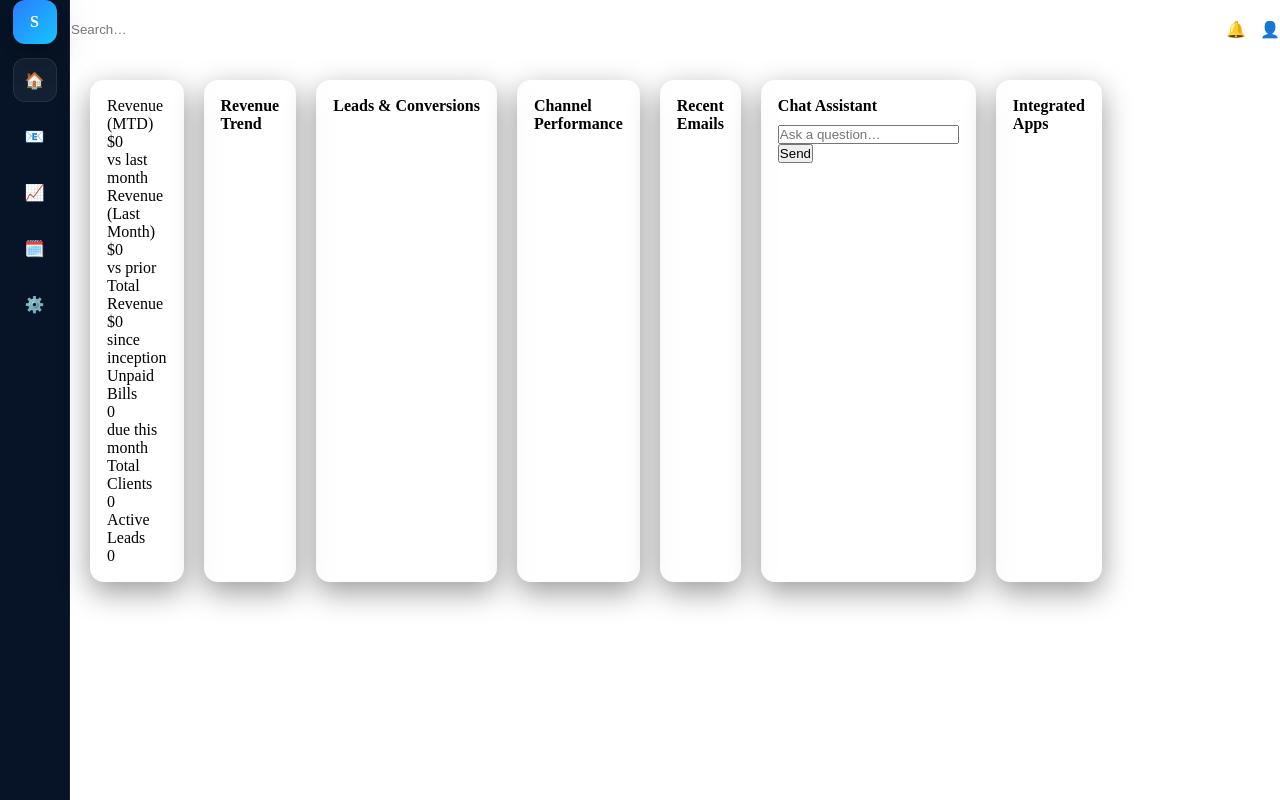
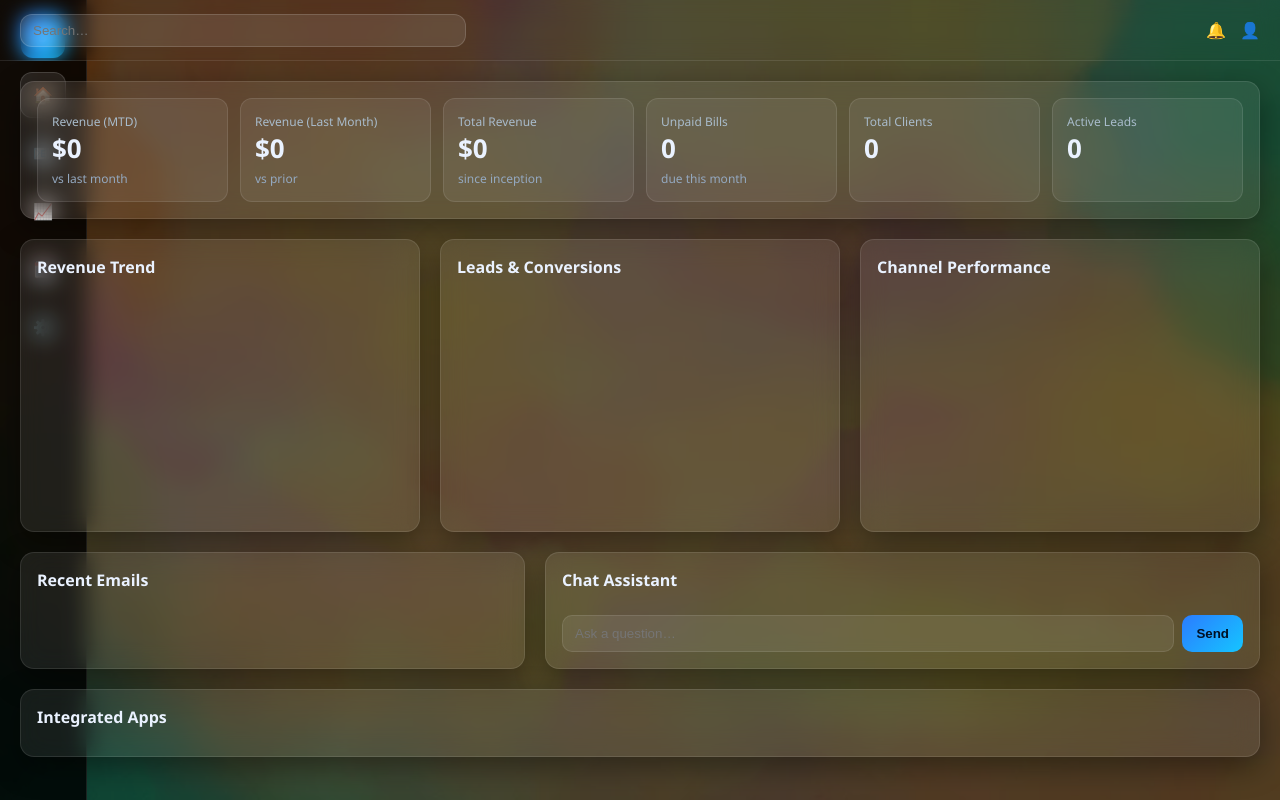
Before and after one commit to cameron-scale/scale2.0, a plain HTML site: page frontend/index.html in a window 1280 px wide. Drawn offline with nearby package versions, Linux system fonts and the light colour scheme; no server answers.

Commit message:
Update style.css

```diff
--- a/frontend/style.css
+++ b/frontend/style.css
@@ -1,73 +1,190 @@
-:root{
-  --bg:#050d1f;
-  --panel:rgba(255,255,255,0.05);
-  --panel2:rgba(255,255,255,0.03);
-  --border:rgba(255,255,255,0.08);
-  --accent:#67d2ff;
-  --accent2:#9ae6b4;
-  --radius:14px;
-  --shadow:0 10px 30px rgba(0,0,0,0.4);
+/* Watercolor background on body */
+body{
+  margin:0;
+  font-family:Segoe UI,Arial,sans-serif;
+  background-image:url("./colorful-watercolor-background-abstract-sunset-600nw-1678988212.jpg.webp");
+  background-size:cover;
+  background-position:center;
+  background-attachment:fixed;
+  color:#eaf2ff;
 }
-*{box-sizing:border-box;margin:0;padding:0}
-html,body{height:100%}
-body.theme-dark{background:linear-gradient(180deg,#0a1525,#0e1931);color:#eaf2ff;font-family:Segoe UI,Arial,sans-serif}
+
+/* Dark translucent overlay for readability */
+.shell{
+  background:rgba(0,0,0,0.65);
+  min-height:100vh;
+}
+
+/* Sidebar styling */
 .sidebar{
-  position:fixed;top:0;left:0;bottom:0;width:70px;
-  background:#071427;display:flex;flex-direction:column;align-items:center;
-  padding:14px 8px;border-right:1px solid var(--border);
+  position:fixed;
+  left:0;
+  top:0;
+  bottom:0;
+  width:70px;
+  display:flex;
+  flex-direction:column;
+  align-items:center;
+  padding:14px 8px;
+  background:rgba(0,0,0,0.8);
+  border-right:1px solid rgba(255,255,255,0.1);
 }
 .logo{
-  width:44px;height:44px;border-radius:12px;
+  width:44px;
+  height:44px;
+  border-radius:12px;
   background:linear-gradient(135deg,#2b7cff,#15c5ff);
-  display:grid;place-items:center;font-weight:700;color:#fff;box-shadow:var(--shadow);
+  display:grid;
+  place-items:center;
+  color:#fff;
+  font-weight:700;
 }
-.nav{margin-top:14px;display:flex;flex-direction:column;gap:12px;}
+.nav{
+  margin-top:14px;
+  display:flex;
+  flex-direction:column;
+  gap:12px;
+}
 .nav-item{
-  width:44px;height:44px;border-radius:12px;
-  display:grid;place-items:center;
-  color:#8ba9ce;border:1px solid transparent;cursor:pointer;
-  transition:background-color .2s,border-color .2s;
+  width:44px;
+  height:44px;
+  border-radius:12px;
+  display:grid;
+  place-items:center;
+  color:#8ba9ce;
+  background:transparent;
+  border:1px solid transparent;
+  cursor:pointer;
+  transition:.2s;
 }
-.nav-item.active,.nav-item:hover{
-  background:var(--panel);border-color:var(--border);
+.nav-item.active,
+.nav-item:hover{
+  background:rgba(255,255,255,0.1);
+  border-color:rgba(255,255,255,0.15);
 }
-.shell{margin-left:70px;min-height:100vh;display:flex;flex-direction:column;}
+
+/* Topbar and search */
 .topbar{
-  height:60px;padding:0 20px;border-bottom:1px solid var(--border);
-  display:flex;align-items:center;justify-content:space-between;
-  backdrop-filter:blur(10px);background:rgba(255,255,255,0.02);
+  height:60px;
+  display:flex;
+  align-items:center;
+  justify-content:space-between;
+  padding:0 20px;
+  border-bottom:1px solid rgba(255,255,255,0.1);
+  backdrop-filter:blur(10px);
 }
 .search{
-  flex:0 0 420px;max-width:55vw;padding:8px 12px;
-  background:var(--panel);border:1px solid var(--border);border-radius:12px;
-  color:#eaf2ff;outline:none;
+  flex:0 0 420px;
+  max-width:55vw;
+  padding:8px 12px;
+  background:rgba(255,255,255,0.1);
+  border:1px solid rgba(255,255,255,0.15);
+  border-radius:12px;
+  color:#eaf2ff;
+  outline:none;
 }
-.actions span{margin-left:14px;color:#8ba9ce;cursor:pointer;}
+.actions span{
+  margin-left:14px;
+  color:#8ba9ce;
+  cursor:pointer;
+}
+
+/* Grid layout */
 .grid{
-  display:grid;grid-template-columns:repeat(12,1fr);gap:20px;padding:20px;
+  display:grid;
+  grid-template-columns:repeat(12,1fr);
+  gap:20px;
+  padding:20px;
 }
+
+/* Card styling */
 .card{
-  background:var(--panel2);
+  background:rgba(255,255,255,0.08);
   backdrop-filter:blur(12px);
-  border:1px solid var(--border);
-  border-radius:var(--radius);
-  padding:16px;box-shadow:var(--shadow);
+  border:1px solid rgba(255,255,255,0.1);
+  border-radius:14px;
+  padding:16px;
+  box-shadow:0 10px 30px rgba(0,0,0,0.4);
 }
-.card-header{
-  display:flex;justify-content:space-between;align-items:center;margin-bottom:12px;
+.card-title{
+  margin:0 0 12px 0;
+  font-size:16px;
+  font-weight:600;
 }
-.card-header h3{font-size:16px;font-weight:600;}
-.big-value{font-size:32px;font-weight:700;color:var(--accent);}
-.donut-value{font-size:24px;font-weight:700;color:var(--accent);}
-.big-chart{grid-column:span 9;min-height:260px;}
-.donut-chart{grid-column:span 3;display:flex;flex-direction:column;align-items:center;}
-.donut-chart canvas:first-of-type{height:160px!important;margin-bottom:10px;}
-.donut-chart canvas:last-of-type{height:80px!important;}
-.bar-chart{grid-column:span 6;min-height:220px;}
-.card-title{font-size:16px;font-weight:600;margin-bottom:10px;}
-canvas{width:100%!important;}
+.kpis{
+  grid-column:span 12;
+  display:grid;
+  grid-template-columns:repeat(auto-fit,minmax(180px,1fr));
+  gap:12px;
+}
+.kpi{
+  background:rgba(255,255,255,0.07);
+  border:1px solid rgba(255,255,255,0.1);
+  border-radius:12px;
+  padding:14px;
+}
+.kpi-label{font-size:12px;color:#a9bccc;}
+.kpi-value{font-size:26px;font-weight:700;}
+.kpi-sub{font-size:12px;color:#94a9c1;margin-top:4px;}
+
+.chart{grid-column:span 4;}
+.list{grid-column:span 5;max-height:340px;overflow:auto;}
+.chat{grid-column:span 7;display:flex;flex-direction:column;max-height:340px;}
+.chat-scroll{flex:1;overflow:auto;display:flex;flex-direction:column;gap:10px;}
+.chat-form{
+  display:flex;
+  gap:8px;
+  margin-top:12px;
+}
+.chat-form input{
+  flex:1;
+  padding:10px 12px;
+  border-radius:10px;
+  border:1px solid rgba(255,255,255,0.1);
+  background:rgba(255,255,255,0.08);
+  color:#eaf2ff;
+}
+.chat-form button{
+  background:linear-gradient(135deg,#2b7cff,#15c5ff);
+  color:#001024;
+  border:none;
+  border-radius:10px;
+  padding:10px 14px;
+  cursor:pointer;
+  font-weight:600;
+}
+
+/* Integrated apps grid */
+.apps{grid-column:span 12;}
+.app-grid{
+  display:grid;
+  grid-template-columns:repeat(auto-fit,minmax(120px,1fr));
+  gap:12px;
+}
+.app-card{
+  background:rgba(255,255,255,0.07);
+  border:1px solid rgba(255,255,255,0.1);
+  border-radius:10px;
+  padding:1rem;
+  text-align:center;
+  cursor:pointer;
+  transition:.2s;
+}
+.app-card:hover{
+  background:rgba(255,255,255,0.12);
+}
+
+/* Chart canvas tweak */
+canvas{width:100%!important;height:220px!important;}
+
+/* Responsive for smaller screens */
 @media(max-width:1000px){
-  .big-chart{grid-column:span 12;}
-  .donut-chart{grid-column:span 12;}
-  .bar-chart{grid-column:span 12;}
+  .chart{grid-column:span 6;}
+  .list{grid-column:span 12;}
+  .chat{grid-column:span 12;}
+  .apps{grid-column:span 12;}
 }
+@media(max-width:700px){
+  .kpis{grid-template-columns:repeat(2,1fr);}
+  .chart{grid-column:span 12;}
+}
```
